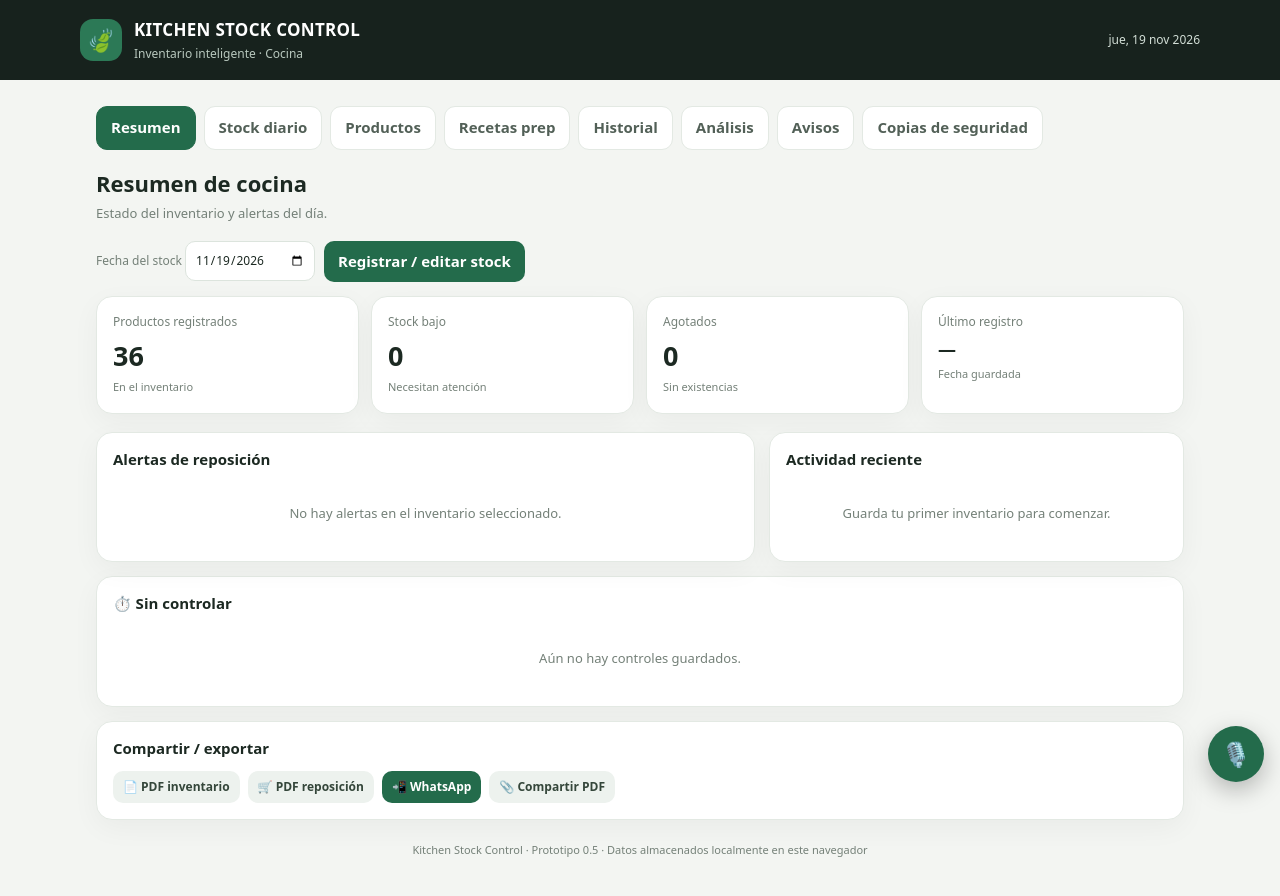
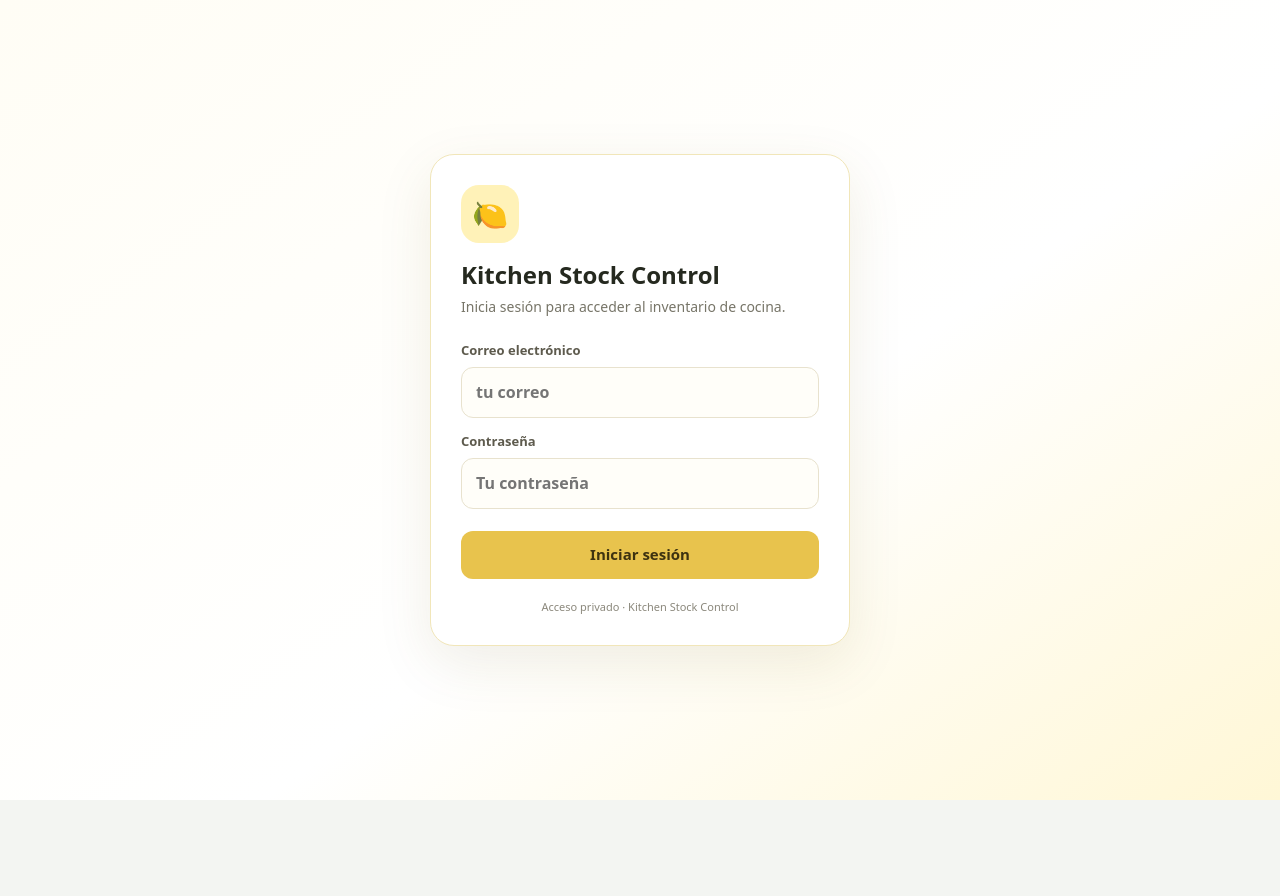
Before and after one commit to phoenix33-bit/Cocina-inteligente-2, a plain HTML site: page index.html in a window 1280 px wide. After the commit the page ends 800 px from the top, so only its background shows below. Drawn offline with nearby package versions, Linux system fonts and the light colour scheme.

Commit message:
Add Supabase login screen and authentication (v0.6 step 1)

```diff
--- a/index.html
+++ b/index.html
@@ -54,10 +54,44 @@ input.bad{border-color:var(--red);background:var(--redbg)}
 .pbar{display:inline-block;vertical-align:middle;width:120px;height:8px;background:#e3e9e5;border-radius:6px;overflow:hidden;margin-left:8px}.pbar i{display:block;height:100%;background:var(--green)}
 .rcard{padding:12px;border:1px solid var(--line);border-radius:12px;margin-bottom:8px;cursor:pointer;background:#fff}
 .rcbox{max-width:680px;max-height:92vh;overflow:auto}.irow{display:grid;grid-template-columns:1fr 74px 78px 30px;gap:6px;margin-bottom:4px}.irow .inote{grid-column:1/-1;margin-bottom:6px}.steps{background:#f6f8f6;border-radius:10px;padding:10px;font-size:14px;margin-bottom:10px}
+
+/* Acceso v0.6: pantalla clara, con amarillo suave */
+body.auth-locked header,body.auth-locked main,body.auth-locked .fab,body.auth-locked .vp{display:none!important}
+.auth-screen{display:none;min-height:100vh;align-items:center;justify-content:center;padding:24px;background:linear-gradient(145deg,#fffdf5 0%,#fff 58%,#fff7d6 100%)}
+body.auth-locked .auth-screen{display:flex}
+.auth-card{width:min(100%,420px);background:#fff;border:1px solid #f1e6b9;border-radius:24px;padding:30px;box-shadow:0 18px 55px #6b57151a}
+.auth-mark{width:58px;height:58px;border-radius:18px;display:grid;place-items:center;background:#fff2b8;color:#765600;font-size:29px;margin-bottom:18px}
+.auth-card h1{font-size:24px;line-height:1.2;margin:0 0 7px;color:#25291f}
+.auth-card .auth-sub{margin:0 0 24px;color:#777568;font-size:14px}
+.auth-field{display:grid;gap:7px;margin:14px 0;color:#5d5a4d;font-size:13px;font-weight:650}
+.auth-field input{width:100%;padding:13px 14px;border:1px solid #e8e2ce;border-radius:12px;background:#fffef9;font-size:16px}
+.auth-field input:focus{outline:3px solid #fff0ae;border-color:#d8b64a}
+.auth-submit{width:100%;border:0;border-radius:12px;padding:13px 16px;background:#e8c34d;color:#3d3210;font-weight:750;font-size:15px;cursor:pointer;margin-top:8px}
+.auth-submit:disabled{opacity:.65;cursor:wait}
+.auth-error{display:none;padding:10px 12px;background:#fff0ed;color:#a33c2d;border-radius:10px;font-size:13px;margin:12px 0 0}
+.auth-foot{font-size:11px;color:#8b887c;text-align:center;margin:20px 0 0}
+.header-user{display:flex;align-items:center;gap:9px;justify-content:flex-end;flex-wrap:wrap}
+.header-user small{color:#e8e4d5;font-size:11px}
+.header-user button{border:1px solid #65766b;background:transparent;color:white;border-radius:9px;padding:6px 9px;font-size:11px;cursor:pointer}
+@media(max-width:520px){.auth-card{padding:24px 20px}.header-user{gap:6px}.header-user small{max-width:120px;overflow:hidden;text-overflow:ellipsis}}
 </style>
 </head>
-<body>
-<header><div class="brand"><div class="logo">🍃</div><div><h1>KITCHEN STOCK CONTROL</h1><p>Inventario inteligente · Cocina</p></div></div><div class="date" id="todayLabel"></div></header>
+<body class="auth-locked">
+<section class="auth-screen" id="authScreen" aria-label="Inicio de sesión">
+  <div class="auth-card">
+    <div class="auth-mark">🍋</div>
+    <h1>Kitchen Stock Control</h1>
+    <p class="auth-sub">Inicia sesión para acceder al inventario de cocina.</p>
+    <form id="loginForm">
+      <label class="auth-field">Correo electrónico<input id="loginEmail" type="email" autocomplete="username" placeholder="tu correo" required></label>
+      <label class="auth-field">Contraseña<input id="loginPassword" type="password" autocomplete="current-password" placeholder="Tu contraseña" required></label>
+      <button class="auth-submit" id="loginButton" type="submit">Iniciar sesión</button>
+      <div class="auth-error" id="authError" role="alert"></div>
+    </form>
+    <p class="auth-foot">Acceso privado · Kitchen Stock Control</p>
+  </div>
+</section>
+<header><div class="brand"><div class="logo">🍃</div><div><h1>KITCHEN STOCK CONTROL</h1><p>Inventario inteligente · Cocina</p></div></div><div class="header-user"><small id="signedInEmail"></small><button id="logoutButton" type="button">Cerrar sesión</button><div class="date" id="todayLabel"></div></div></header>
 <main>
 <nav>
 <button class="active" data-tab="dashboard">Resumen</button><button data-tab="stock">Stock diario</button><button data-tab="products">Productos</button><button data-tab="recipes">Recetas prep</button><button data-tab="history">Historial</button><button data-tab="analysis">Análisis</button><button data-tab="inbox">Avisos<span class="bdg" id="inboxBadge"></span></button><button data-tab="backup">Copias de seguridad</button>
@@ -686,4 +720,45 @@ $('waNum').value=data.settings.wa||'';$('waNum').oninput=()=>{data.settings.wa=$
 $('todayLabel').textContent=new Date().toLocaleDateString('es',{weekday:'short',day:'2-digit',month:'short',year:'numeric'});
 $('dashDate').value=today();$('stockDate').value=today();setupSelects();renderDashboard();renderStock();renderProducts();renderHistory();renderAnalysis();micUI();staleCheck();renderInbox();renderDashboard();renderRecipes();syncClr();updProg();
 </script>
+<script src="https://cdn.jsdelivr.net/npm/@supabase/supabase-js@2"></script>
+<script>
+/* Supabase Auth — v0.6 paso 1. La sincronización de datos se implementará después. */
+(function(){
+  const SUPABASE_URL='https://kbahtxxidtyyrtuduokw.supabase.co';
+  const SUPABASE_ANON_KEY='sb_publishable_OMm7D6lDHutQdGozZdMhhw_rUX4PB7i';
+  const $auth=id=>document.getElementById(id);
+  const form=$auth('loginForm'),button=$auth('loginButton'),errorBox=$auth('authError');
+  let client=null;
+  function showError(message){errorBox.textContent=message;errorBox.style.display='block'}
+  function setSession(session){
+    document.body.classList.toggle('auth-locked',!session);
+    $auth('signedInEmail').textContent=session?.user?.email||'';
+    if(!session){$auth('loginPassword').value=''}
+  }
+  if(!window.supabase?.createClient){
+    showError('No se pudo cargar el servicio de acceso. Comprueba tu conexión e intenta recargar.');
+    return;
+  }
+  client=window.supabase.createClient(SUPABASE_URL,SUPABASE_ANON_KEY);
+  window.kitchenSupabase=client;
+  form.addEventListener('submit',async event=>{
+    event.preventDefault();errorBox.style.display='none';button.disabled=true;button.textContent='Comprobando…';
+    const email=$auth('loginEmail').value.trim(),password=$auth('loginPassword').value;
+    const {data,error}=await client.auth.signInWithPassword({email,password});
+    button.disabled=false;button.textContent='Iniciar sesión';
+    if(error){showError(error.message==='Invalid login credentials'?'Correo o contraseña incorrectos.':error.message);return}
+    setSession(data.session);
+  });
+  $auth('logoutButton').addEventListener('click',async()=>{
+    const {error}=await client.auth.signOut();
+    if(error)showError('No se pudo cerrar la sesión: '+error.message);
+    else setSession(null);
+  });
+  client.auth.onAuthStateChange((_event,session)=>setSession(session));
+  client.auth.getSession().then(({data,error})=>{
+    if(error){showError('No se pudo comprobar la sesión: '+error.message);return}
+    setSession(data.session);
+  });
+})();
+</script>
 </body></html>
```
